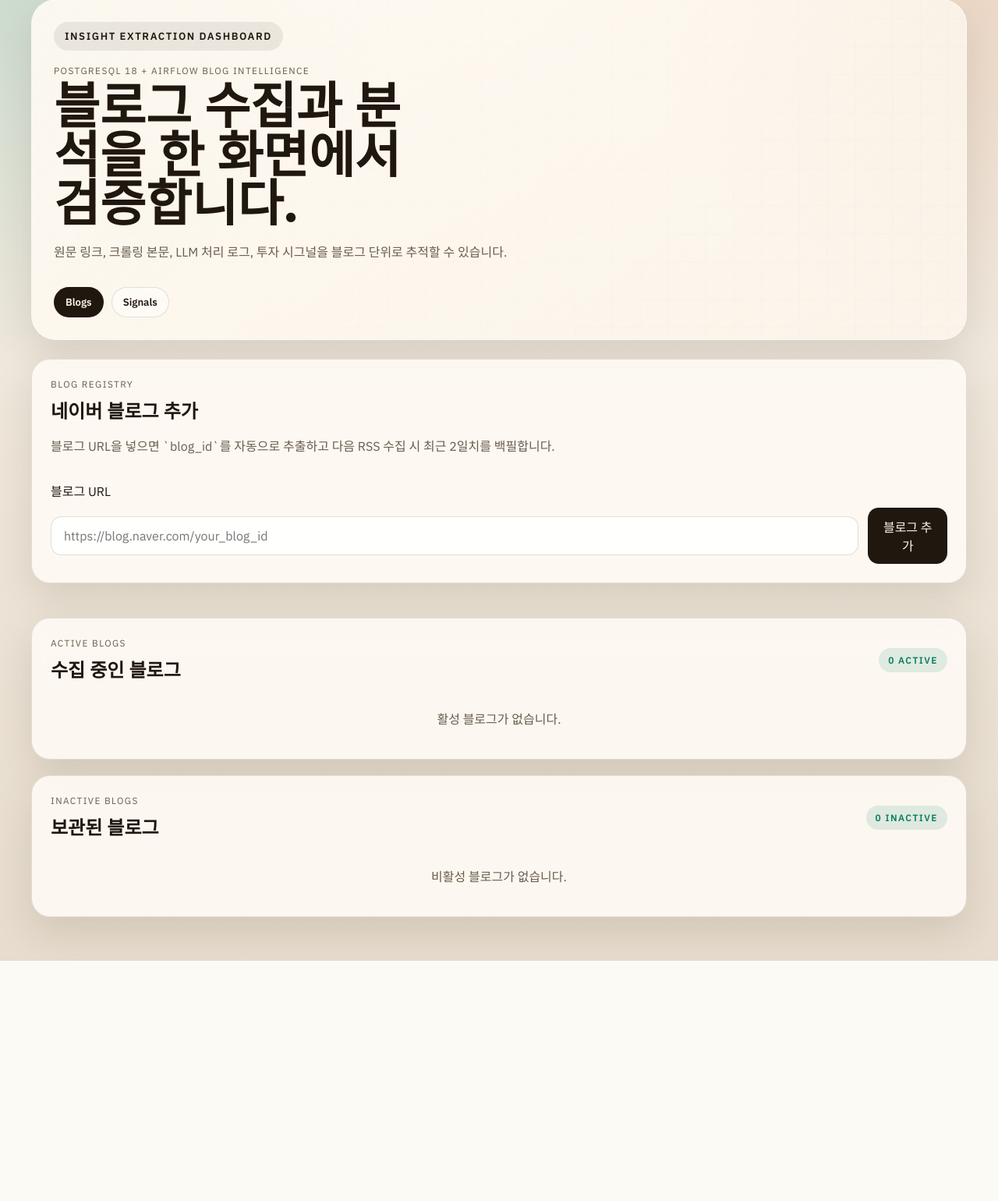
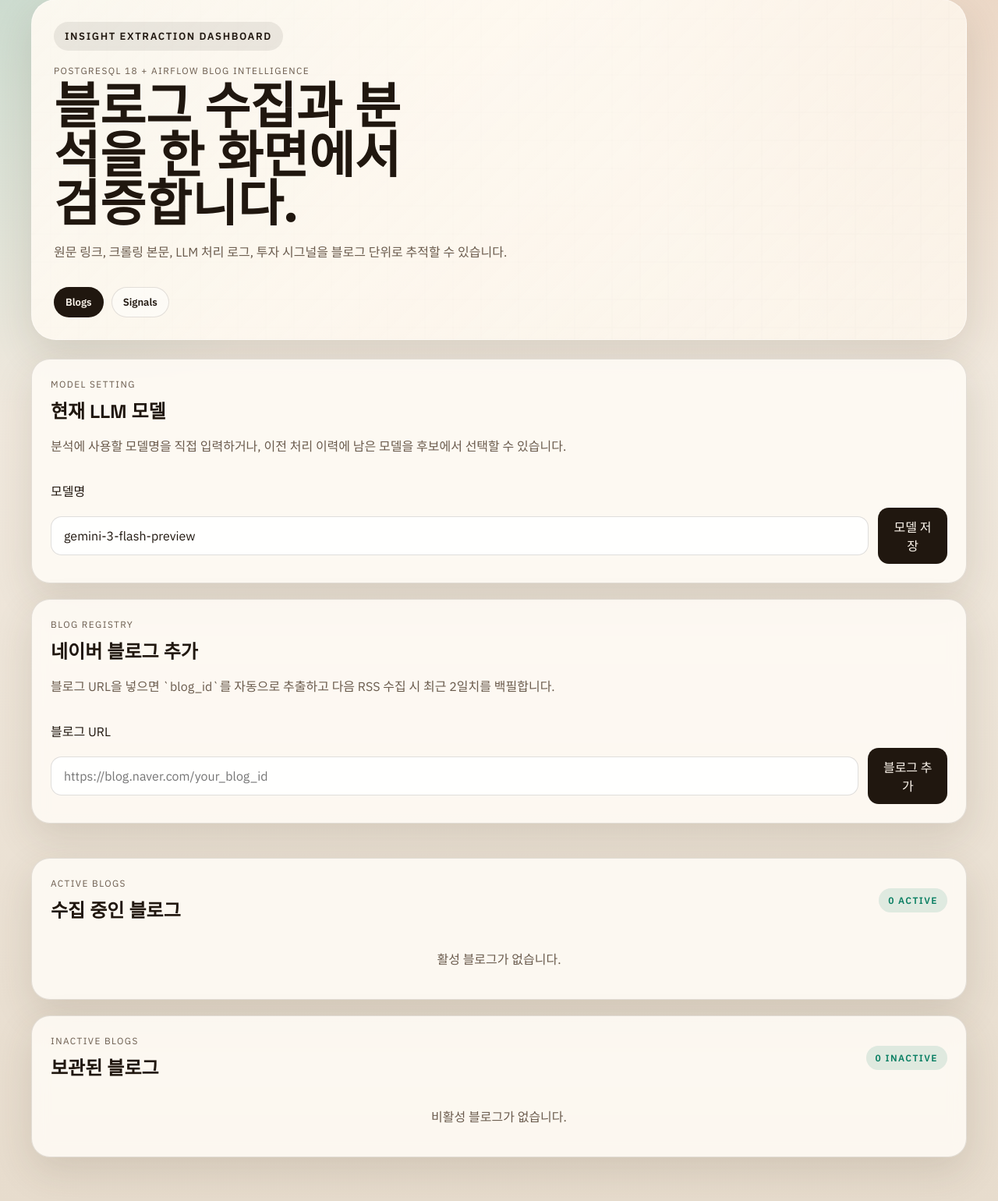
Before and after one commit to Recklehs/Insight_Extraction, a FastAPI app: page /blogs in a window 1280 px wide. Shown: the part 33-1573 px from the top of the page at 78% size. Before the commit the page ends 1265 px from the top, so only its background shows below. Run offline with FastAPI, Linux system fonts and the light colour scheme; some libraries are stand-ins or nearby versions.

Commit message:
feat: add dashboard llm model setting

```diff
--- a/dashboard/app/main.py
+++ b/dashboard/app/main.py
@@ -24,6 +24,8 @@ from .models import BlogPostRSS, CrawlCheck, CrawlResult, InvestmentSignal, Nave
 BASE_DIR = Path(__file__).resolve().parent
 AIRFLOW_API_URL = os.getenv("AIRFLOW_API_URL", "http://airflow-apiserver:8080").rstrip("/")
 ANALYSIS_DAG_ID = "investment_signal_extraction_dag"
+BLOG_LLM_VARIABLE_KEY = "blog_llm_model"
+DEFAULT_BLOG_LLM_MODEL = "gemini-3-flash-preview"
 SIGNAL_PERIODS = {
     "7d": {"label": "최근 7일", "delta": timedelta(days=7)},
     "30d": {"label": "최근 1달", "delta": timedelta(days=30)},
@@ -56,6 +58,12 @@ def truncate_text(value: str | None, limit: int = 180) -> str | None:
     if len(collapsed) <= limit:
         return collapsed
     return f"{collapsed[:limit - 1].rstrip()}..."
+
+
+def normalize_llm_model_name(value: str | None) -> str:
+    if value is None:
+        return ""
+    return re.sub(r"\s+", " ", value).strip()
 
 
 def build_core_flash_url(base_path: str, *, message: str | None = None, error: str | None = None) -> str:
@@ -304,6 +312,92 @@ def request_airflow_token() -> str:
     return token
 
 
+def get_blog_llm_model_fallback() -> str:
+    return normalize_llm_model_name(os.getenv("BLOG_LLM_MODEL", DEFAULT_BLOG_LLM_MODEL)) or DEFAULT_BLOG_LLM_MODEL
+
+
+def build_airflow_api_request(path: str, *, method: str, token: str, payload: dict | None = None) -> UrlRequest:
+    data = None
+    headers = {"Authorization": f"Bearer {token}"}
+    if payload is not None:
+        data = json.dumps(payload).encode("utf-8")
+        headers["Content-Type"] = "application/json"
+    return UrlRequest(f"{AIRFLOW_API_URL}{path}", data=data, headers=headers, method=method)
+
+
+def get_current_blog_llm_model() -> str:
+    fallback = get_blog_llm_model_fallback()
+    try:
+        token = request_airflow_token()
+        request = build_airflow_api_request(
+            f"/api/v2/variables/{BLOG_LLM_VARIABLE_KEY}",
+            method="GET",
+            token=token,
+        )
+        with urlopen(request, timeout=10) as response:
+            body = json.loads(response.read().decode("utf-8"))
+    except Exception:
+        return fallback
+
+    model_name = normalize_llm_model_name(str(body.get("value", "")))
+    return model_name or fallback
+
+
+def set_current_blog_llm_model(model_name: str) -> None:
+    normalized = normalize_llm_model_name(model_name)
+    payload = {"key": BLOG_LLM_VARIABLE_KEY, "value": normalized}
+
+    try:
+        token = request_airflow_token()
+        patch_request = build_airflow_api_request(
+            f"/api/v2/variables/{BLOG_LLM_VARIABLE_KEY}",
+            method="PATCH",
+            token=token,
+            payload=payload,
+        )
+        with urlopen(patch_request, timeout=10):
+            return
+    except HTTPError as exc:
+        if exc.code != 404:
+            body = exc.read().decode("utf-8", "ignore")
+            raise RuntimeError(f"Airflow 변수 저장 실패: HTTP {exc.code} {body}") from exc
+    except URLError as exc:
+        raise RuntimeError(f"Airflow 변수 저장 실패: {exc.reason}") from exc
+
+    try:
+        token = request_airflow_token()
+        post_request = build_airflow_api_request(
+            "/api/v2/variables",
+            method="POST",
+            token=token,
+            payload=payload,
+        )
+        with urlopen(post_request, timeout=10):
+            return
+    except HTTPError as exc:
+        body = exc.read().decode("utf-8", "ignore")
+        raise RuntimeError(f"Airflow 변수 저장 실패: HTTP {exc.code} {body}") from exc
+    except URLError as exc:
+        raise RuntimeError(f"Airflow 변수 저장 실패: {exc.reason}") from exc
+
+
+def get_blog_llm_model_candidates(session: Session, current_model: str) -> list[str]:
+    rows = session.scalars(
+        select(ProcessingLog.llm_model)
+        .where(ProcessingLog.llm_model.is_not(None))
+        .distinct()
+        .order_by(ProcessingLog.llm_model.asc())
+    ).all()
+    candidates = {
+        normalized
+        for normalized in (normalize_llm_model_name(value) for value in rows)
+        if normalized
+    }
+    if current_model:
+        candidates.add(current_model)
+    return sorted(candidates)
+
+
 def trigger_analysis_dag_run(conf: dict | None = None):
     token = request_airflow_token()
     logical_date = datetime.now(UTC).isoformat()
@@ -430,14 +524,40 @@ def signals_dashboard(request: Request, session: Session = Depends(get_session))
 
 @app.get("/blogs", response_class=HTMLResponse)
 def list_blogs(request: Request, session: Session = Depends(get_session)):
+    current_llm_model = get_current_blog_llm_model()
     context = {
         "request": request,
         "active_blogs": fetch_blog_rows(session, True),
         "inactive_blogs": fetch_blog_rows(session, False),
+        "current_llm_model": current_llm_model,
+        "llm_model_candidates": get_blog_llm_model_candidates(session, current_llm_model),
         "error": request.query_params.get("error"),
         "message": request.query_params.get("message"),
     }
     return templates.TemplateResponse(request=request, name="blogs.html", context=context)
+
+
+@app.post("/settings/llm-model", response_class=HTMLResponse)
+def update_llm_model_setting(llm_model: str = Form(...)):
+    normalized = normalize_llm_model_name(llm_model)
+    if not normalized:
+        return RedirectResponse(
+            url=build_core_flash_url("/blogs", error="LLM 모델명을 입력해주세요."),
+            status_code=status.HTTP_303_SEE_OTHER,
+        )
+
+    try:
+        set_current_blog_llm_model(normalized)
+    except Exception as exc:
+        return RedirectResponse(
+            url=build_core_flash_url("/blogs", error=str(exc)),
+            status_code=status.HTTP_303_SEE_OTHER,
+        )
+
+    return RedirectResponse(
+        url=build_core_flash_url("/blogs", message=f"LLM 모델을 {normalized}로 저장했습니다."),
+        status_code=status.HTTP_303_SEE_OTHER,
+    )
 
 
 @app.post("/blogs", response_class=HTMLResponse)
--- a/dashboard/app/static/styles.css
+++ b/dashboard/app/static/styles.css
@@ -162,7 +162,8 @@ a {
   gap: 12px;
 }
 
-input[type="url"] {
+input[type="url"],
+input[type="text"] {
   width: 100%;
   min-width: 0;
   padding: 14px 16px;
--- a/dashboard/app/templates/blogs.html
+++ b/dashboard/app/templates/blogs.html
@@ -9,6 +9,33 @@
   {% if error %}
     <section class="panel flash-panel flash-error">{{ error }}</section>
   {% endif %}
+  <section class="panel add-panel">
+    <div>
+      <p class="section-kicker">Model Setting</p>
+      <h2>현재 LLM 모델</h2>
+      <p class="muted">분석에 사용할 모델명을 직접 입력하거나, 이전 처리 이력에 남은 모델을 후보에서 선택할 수 있습니다.</p>
+    </div>
+    <form class="blog-form" action="/settings/llm-model" method="post">
+      <label for="llm_model">모델명</label>
+      <div class="form-row">
+        <input
+          id="llm_model"
+          name="llm_model"
+          type="text"
+          list="llm-model-candidates"
+          value="{{ current_llm_model }}"
+          placeholder="gemini-3-flash-preview"
+          required
+        />
+        <button type="submit">모델 저장</button>
+      </div>
+      <datalist id="llm-model-candidates">
+        {% for candidate in llm_model_candidates %}
+          <option value="{{ candidate }}"></option>
+        {% endfor %}
+      </datalist>
+    </form>
+  </section>
   <section class="panel add-panel">
     <div>
       <p class="section-kicker">Blog Registry</p>
```
Also changed, not shown: tests/test_dashboard_analysis_views.py (+65 -1 lines).
